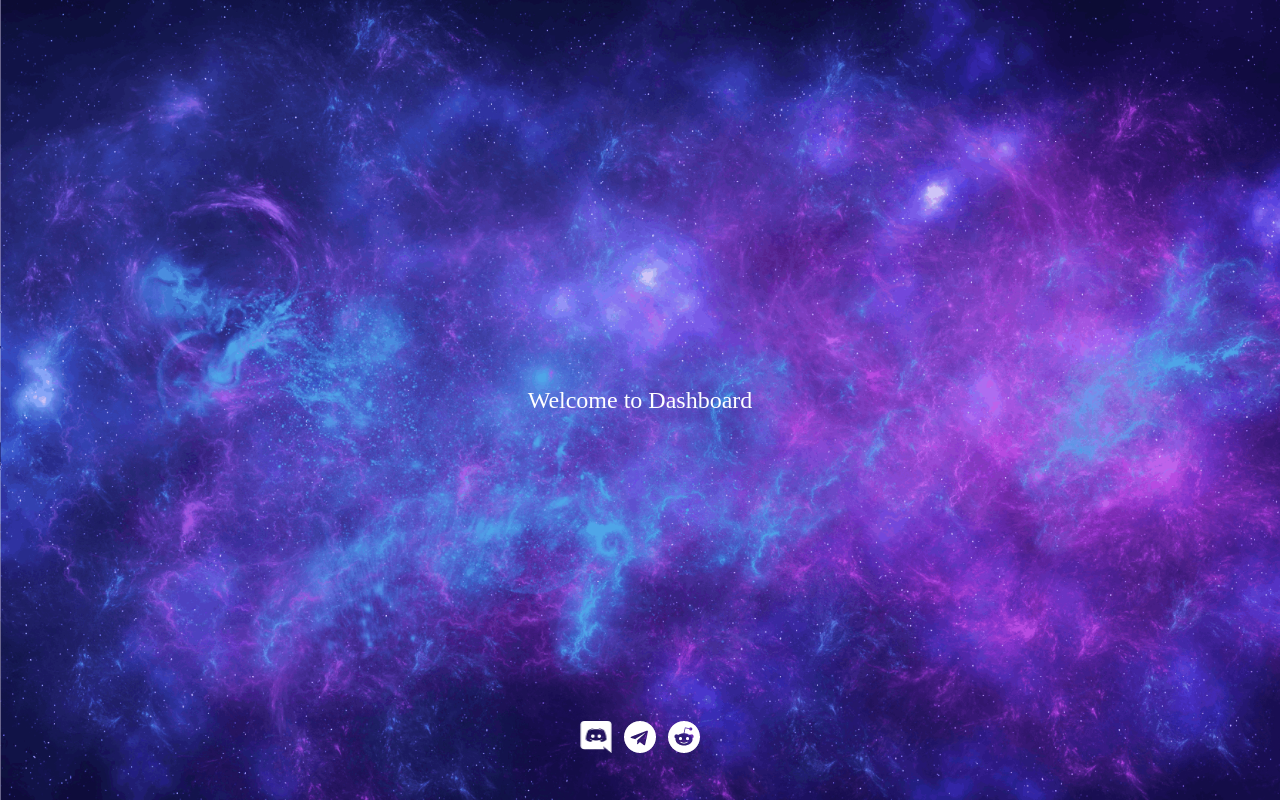
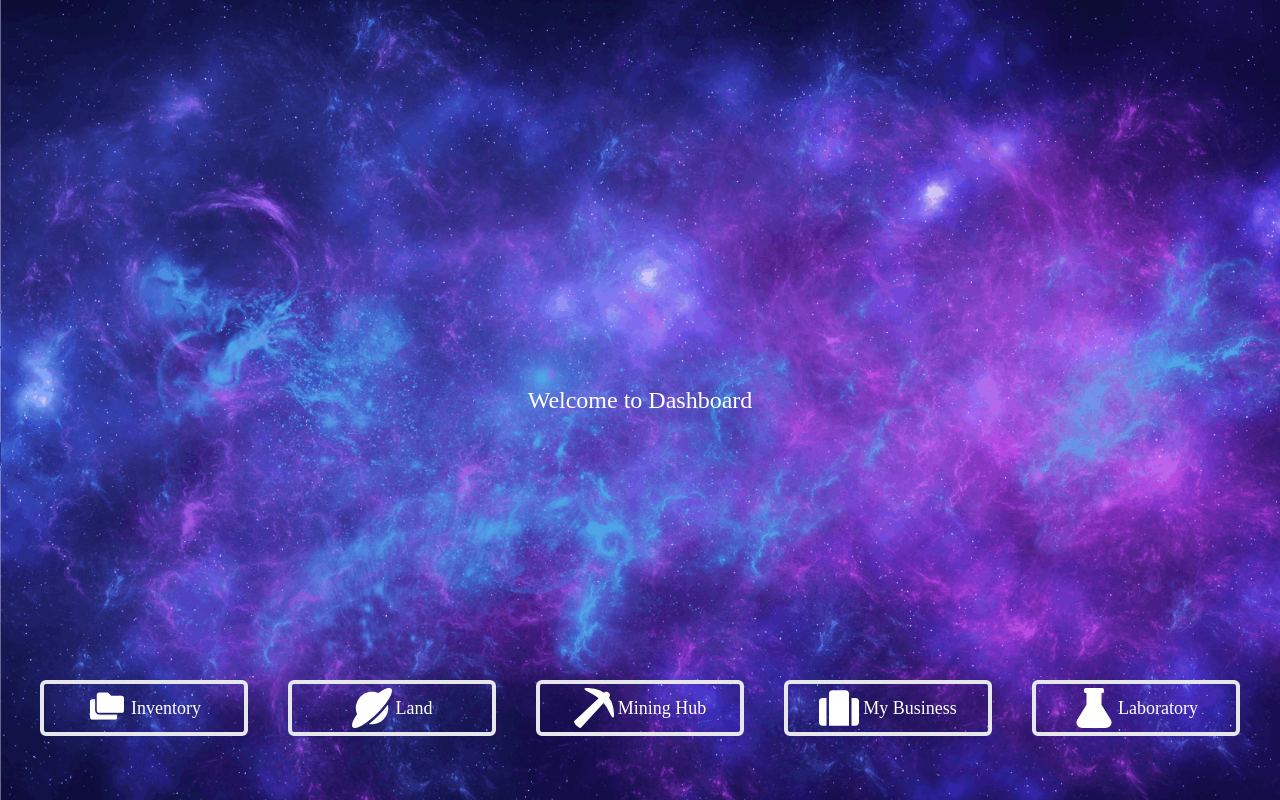
Before and after one commit to GlistenSTAR/playgoldmand-frontend-beta, a Next.js app: page /dashboard in a window 1280 px wide. Built offline with nearby package versions, Linux system fonts and the light colour scheme; a web font is replaced by a local one.

Commit message:
add footer menu

```diff
--- /dev/null
+++ b/components/menu/menu-item.tsx
@@ -0,0 +1,32 @@
+import React from 'react'
+import Link from '../common/input/Link'
+import Image from 'next/image'
+import cb from 'classnames'
+
+export default function MenuItem(
+  { text, href, imageUrl }: {
+    text: string,
+    href: string,
+    imageUrl: string
+  }
+): JSX.Element {
+  return (
+    <div className={cb(
+      'flex justify-center items-center',
+      'w-52 rounded-md',
+      'px-5 py-1 border-4 text-white text-lg',
+    )}>
+      <Link href={href} className="opacity-100 flex items-center">
+          <Image
+              src={require(`../../assets/img/svg/${imageUrl}`)}
+              width="40"
+              height="40"
+              alt="menu_icon"
+            />
+            <div className="ml-1">
+              {text}
+            </div>
+      </Link>
+    </div>
+  )
+}
--- /dev/null
+++ b/components/menu/menu.tsx
@@ -0,0 +1,39 @@
+import cb from 'classnames'
+import MenuItem from './menu-item';
+
+const links = [{
+  text: 'Inventory',
+  href: '/',
+  imageUrl: 'inventory.svg',
+}, {
+  text: 'Land',
+  href: '/',
+  imageUrl: 'land.svg',
+}, {
+  text: 'Mining Hub',
+  href: '/',
+  imageUrl: 'mining-hub.svg',
+}, {
+  text: 'My Business',
+  href: '/',
+  imageUrl: 'my-business.svg',
+}, {
+  text: 'Laboratory',
+  href: '/',
+  imageUrl: 'laboratory.svg',
+}]
+
+const Menu = () => {
+  return (
+    <div className={cb(
+      'absolute bottom-10 w-full p-5',
+      'flex justify-around flex-wrap',
+    )}>
+      {links.map((link, idx) => <div key={idx} className="m-1">
+        <MenuItem text={link.text} href={link.href} imageUrl={link.imageUrl} />
+      </div>)}
+    </div>
+  );
+}
+
+export default Menu;
--- a/pages/dashboard/index.tsx
+++ b/pages/dashboard/index.tsx
@@ -1,18 +1,20 @@
 import type { NextPage } from 'next'
 import cb from 'classnames';
-import SocialGroupIcon from '../../components/socials/SocailGroupIcon'
+import FooterMenu from '../../components/menu/menu';
 
 const Dashboard: NextPage = () => {
   return (
-    <div className={
-        cb('w-screen h-screen bg-cover bg-opacity-50',
-           'flex justify-around')
-      }>
-        <div className="absolute h-screen flex flex-col items-center justify-center">
+    <div className={cb(
+      'w-screen h-screen bg-cover bg-opacity-50',
+    )}>
+        <div className={cb(
+          'absolute h-screen w-full p-5',
+          'flex flex-col items-center justify-center',
+        )}>
           <div className="text-white text-2xl">
             Welcome to Dashboard
           </div>
-          <SocialGroupIcon />
+          <FooterMenu />
         </div>
     </div>
   )
```
